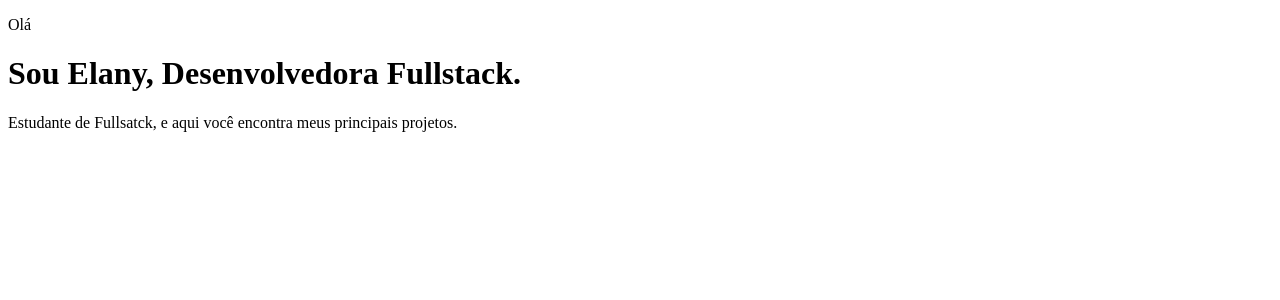
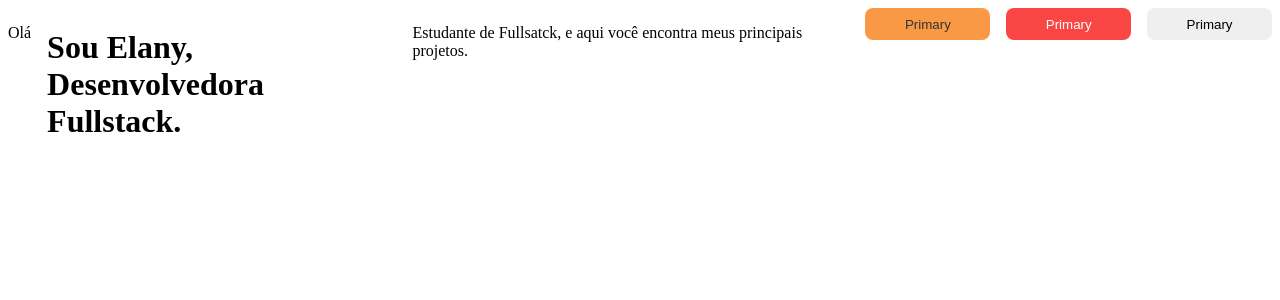
Before and after one commit to develany/digital-react, a React (Create React App) app: page / in a window 1280 px wide. Shown: the top 300 px of the page. Built offline with nearby package versions, Linux system fonts and the light colour scheme.

Commit message:
aula 28-04

```diff
--- a/src/App.jsx
+++ b/src/App.jsx
@@ -1,8 +1,14 @@
-const saudacao = () => <p>Olá</p>
-const apresentacao = () => <h1> Sou Elany, Desenvolvedora Fullstack.</h1>
-const descricao = () => <p>Estudante de Fullsatck, e aqui você encontra meus principais projetos.</p>
-
+import Apresentacao from "./Apresentacao";
+import Button from "./Button";
+import "./Global.css"
 function App(){
-  return <div id= 'saudacao'>{saudacao()}{apresentacao()}{descricao()}</div>
+  return (
+      <div id="app">
+        <Apresentacao></Apresentacao>
+        <Button tipo='primary'>Primary</Button>
+        <Button tipo='danger'>Primary</Button>
+        <Button disabled >Primary</Button>
+       </div>
+  )
 }
 export default App;
--- /dev/null
+++ b/src/Apresentacao.jsx
@@ -0,0 +1,10 @@
+function Apresentacao(){
+    return (
+          <>
+          <p>Olá</p>
+          <h1> Sou Elany, <br></br> Desenvolvedora Fullstack.</h1>
+          <p>Estudante de Fullsatck, e aqui você encontra meus principais projetos.</p>
+          </>
+    )
+  }
+  export default Apresentacao;
--- /dev/null
+++ b/src/Button.jsx
@@ -0,0 +1,6 @@
+function Button (props){
+    const classes = `btn ${props.tipo || "default"}`;
+    return <button disebled= {props.disebled}className= {classes}>{props.children}</button>
+}
+
+export default Button;
--- /dev/null
+++ b/src/Global.css
@@ -0,0 +1,35 @@
+#app {
+    display: flex;
+    gap: 1rem;
+}
+.btn {
+    width: 128px;
+    height: 32px;
+    cursor: pointer;
+    border: none;
+    border-radius: 8px;
+}
+.btn.primary {
+    color: #333333;
+    background-color: #FA9945;
+}
+.btn.primary:hover {
+    color: #000000;
+    background-color: #fa8620;
+}
+.btn.primary:active {
+    color: #000000;
+    background-color: #fa86209c;
+}
+.btn.danger {
+    color: #FFFFFF;
+    background-color: #FA4545;
+}
+.btn.danger:hover {
+    color: #ffffffcb;
+    background-color: #f52c2c;
+}
+.btn.danger:active {
+    color: #ffffffcb;
+    background-color: #f52c2c86;
+}
```
